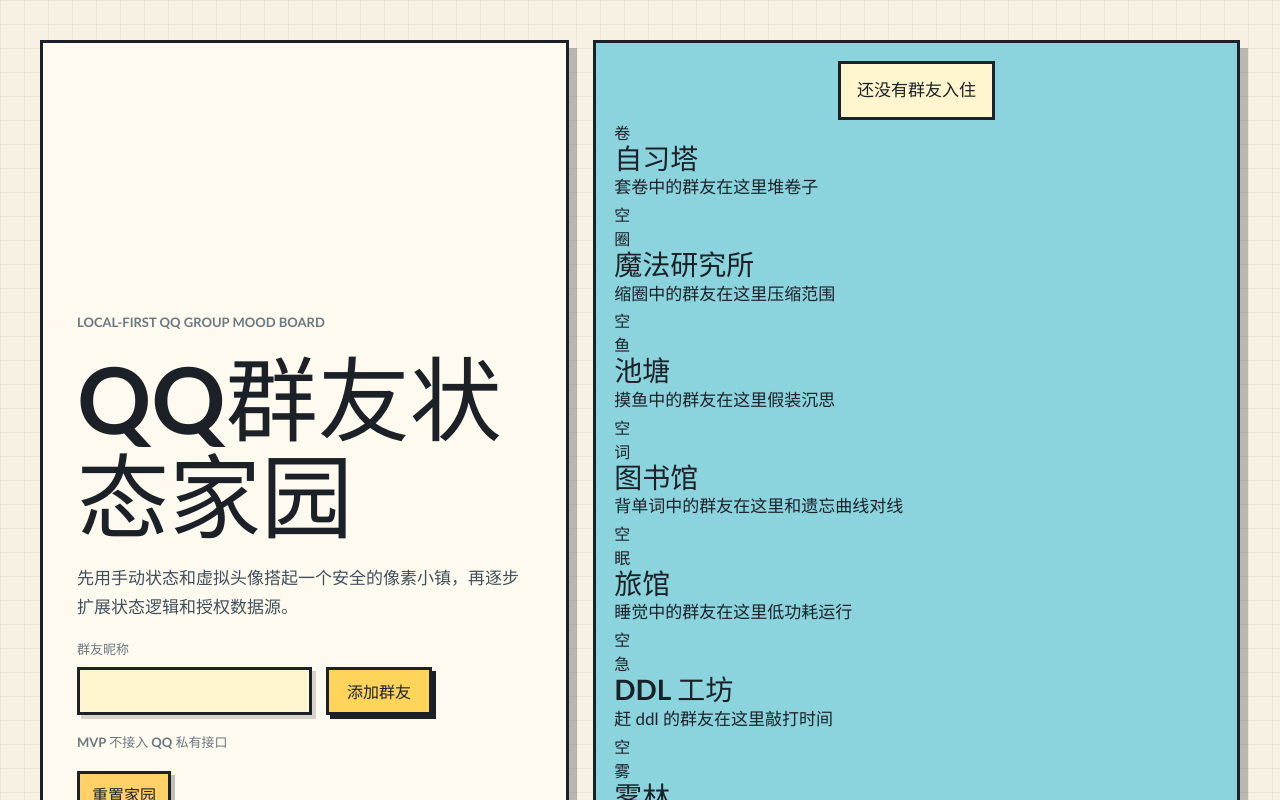
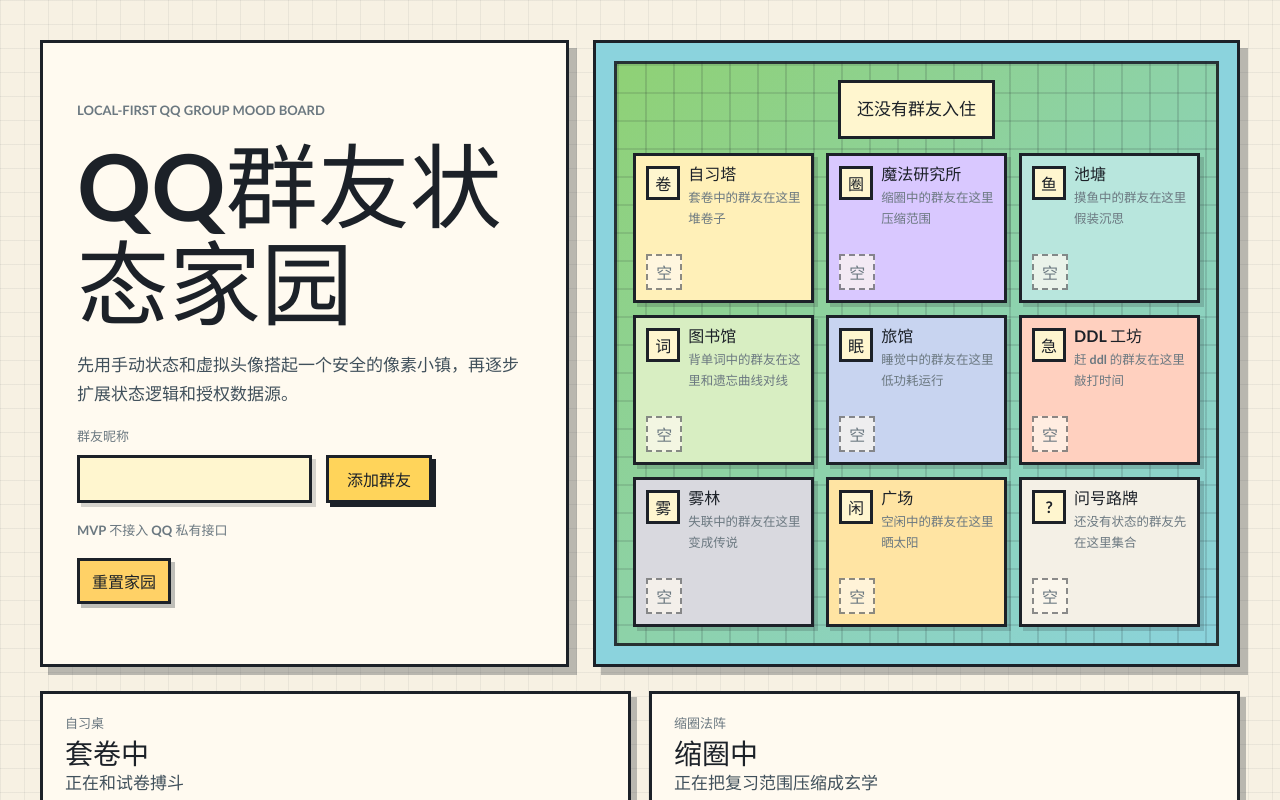
Before and after one commit to Shrimpaste/status4fpb, a React (Vite) app: page / in a window 1280 px wide. Shown: the top 800 px of the page. Built offline with nearby package versions, Linux system fonts and the light colour scheme.

Commit message:
style: add css pixel town placeholders

```diff
--- a/src/App.css
+++ b/src/App.css
@@ -118,13 +118,11 @@
   overflow: hidden;
 }
 
-.map-grid {
+.town-map {
   min-height: 384px;
   position: relative;
   display: grid;
-  grid-template-columns: repeat(4, minmax(72px, 1fr));
-  grid-auto-rows: minmax(92px, 1fr);
-  gap: 12px;
+  gap: 14px;
   padding: 16px;
   background:
     linear-gradient(90deg, rgba(28, 33, 40, 0.14) 2px, transparent 2px),
@@ -137,6 +135,12 @@
   border: 3px solid rgba(28, 33, 40, 0.9);
 }
 
+.town-grid {
+  display: grid;
+  grid-template-columns: repeat(3, minmax(126px, 1fr));
+  gap: 12px;
+}
+
 .empty-home {
   place-self: center;
   grid-column: 1 / -1;
@@ -146,20 +150,76 @@
   font-weight: 900;
 }
 
-.resident-marker {
-  min-height: 118px;
-  padding: 12px;
+.town-zone {
+  min-height: 150px;
+  padding: 10px;
+  display: grid;
+  align-content: space-between;
+  gap: 10px;
+  background: rgba(255, 250, 240, 0.82);
+  border: 3px solid var(--ink);
+  box-shadow: 4px 4px 0 rgba(28, 33, 40, 0.18);
+}
+
+.town-zone-header {
+  display: flex;
+  align-items: flex-start;
+  gap: 8px;
+}
+
+.town-zone-header h2 {
+  margin: 0;
+  font-size: 1rem;
+}
+
+.town-zone-header p {
+  margin: 4px 0 0;
+  color: var(--muted);
+  font-size: 0.78rem;
+  font-weight: 800;
+}
+
+.town-zone-icon {
+  min-width: 34px;
+  min-height: 34px;
   display: grid;
   place-items: center;
-  align-content: center;
-  gap: 8px;
-  background: rgba(255, 250, 240, 0.82);
+  background: var(--paper);
   border: 3px solid var(--ink);
-  box-shadow: 5px 5px 0 rgba(28, 33, 40, 0.2);
+  font-weight: 900;
 }
 
-.resident-marker strong {
+.town-residents {
+  min-height: 42px;
+  display: flex;
+  flex-wrap: wrap;
+  align-items: end;
+  gap: 8px;
+}
+
+.town-zone-empty {
+  padding: 4px 8px;
+  background: rgba(255, 250, 240, 0.7);
+  border: 2px dashed rgba(28, 33, 40, 0.5);
+  color: var(--muted);
+  font-weight: 900;
+}
+
+.member-marker {
   max-width: 100%;
+  padding: 6px;
+  display: inline-grid;
+  place-items: center;
+  gap: 5px;
+  background: var(--paper);
+  border: 3px solid var(--ink);
+  box-shadow: 3px 3px 0 rgba(28, 33, 40, 0.2);
+  font-size: 0.82rem;
+  font-weight: 900;
+}
+
+.member-marker strong {
+  max-width: 6rem;
   overflow-wrap: anywhere;
 }
 
@@ -187,12 +247,40 @@
   --sprite-shirt: #f68084;
 }
 
-.bubble {
-  padding: 4px 8px;
-  background: var(--paper);
-  border: 3px solid var(--ink);
-  color: var(--ink);
-  font-weight: 900;
+.zone-study {
+  background: #fff0b8;
+}
+
+.zone-scope {
+  background: #d9c8ff;
+}
+
+.zone-pond {
+  background: #b8e6dd;
+}
+
+.zone-library {
+  background: #d8eec2;
+}
+
+.zone-dorm {
+  background: #c8d4f0;
+}
+
+.zone-deadline {
+  background: #ffd0bf;
+}
+
+.zone-mist {
+  background: #d9d9df;
+}
+
+.zone-square {
+  background: #ffe4a3;
+}
+
+.zone-unknown {
+  background: #f4f0e6;
 }
 
 .status-dock {
@@ -319,7 +407,7 @@
     box-shadow: 5px 5px 0 var(--shadow-color);
   }
 
-  .map-grid {
-    grid-template-columns: repeat(2, minmax(100px, 1fr));
+  .town-grid {
+    grid-template-columns: 1fr;
   }
 }
```
